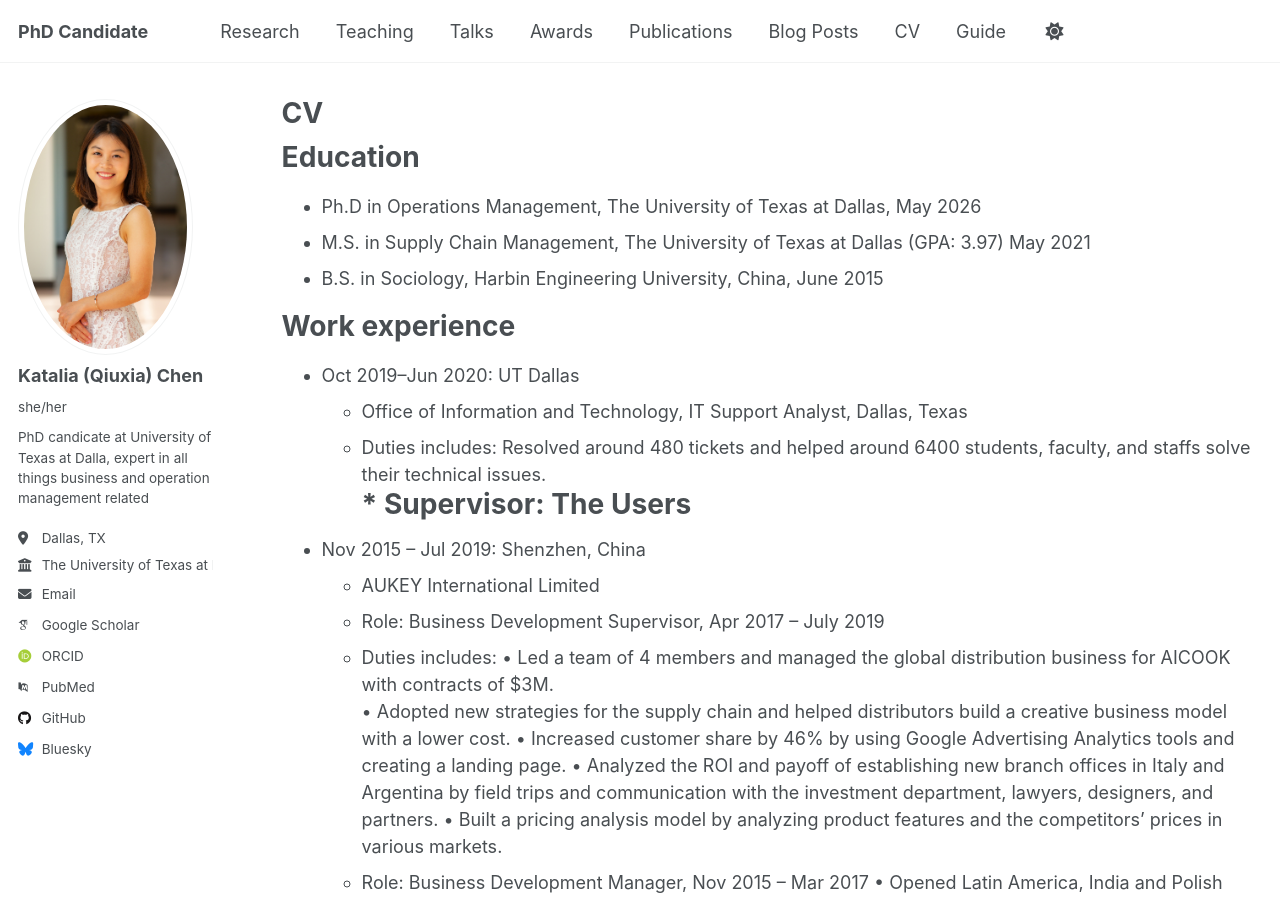
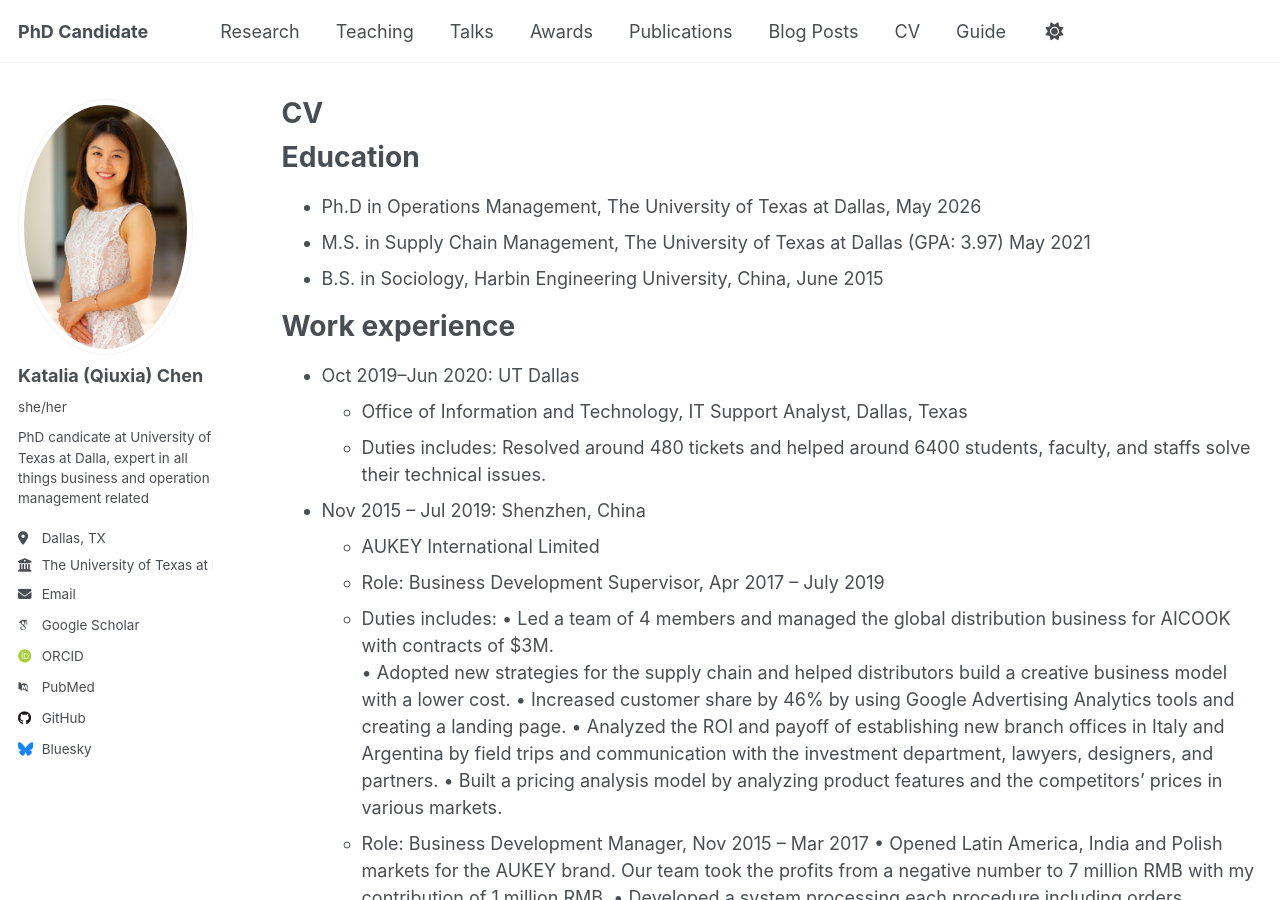
Before and after one commit to qxc2/Katalia_Qiuxia_Chen_v1, a Jekyll site: the page built from _pages/cv.md, in a window 1280 px wide and 900 px high. Built offline with Jekyll 4.4.1, drawn with Linux system fonts in a browser that asks for light colours; some web fonts are replaced.

Commit message:
Update cv.md

```diff
--- a/_pages/cv.md
+++ b/_pages/cv.md
@@ -20,7 +20,6 @@ Work experience
 * Oct 2019–Jun 2020: UT Dallas
   * Office of Information and Technology, IT Support Analyst, Dallas, Texas
   * Duties includes: Resolved around 480 tickets and helped around 6400 students, faculty, and staffs solve their technical issues.
-#  * Supervisor: The Users
 
 * Nov 2015 – Jul 2019: Shenzhen, China
   * AUKEY International Limited
```
